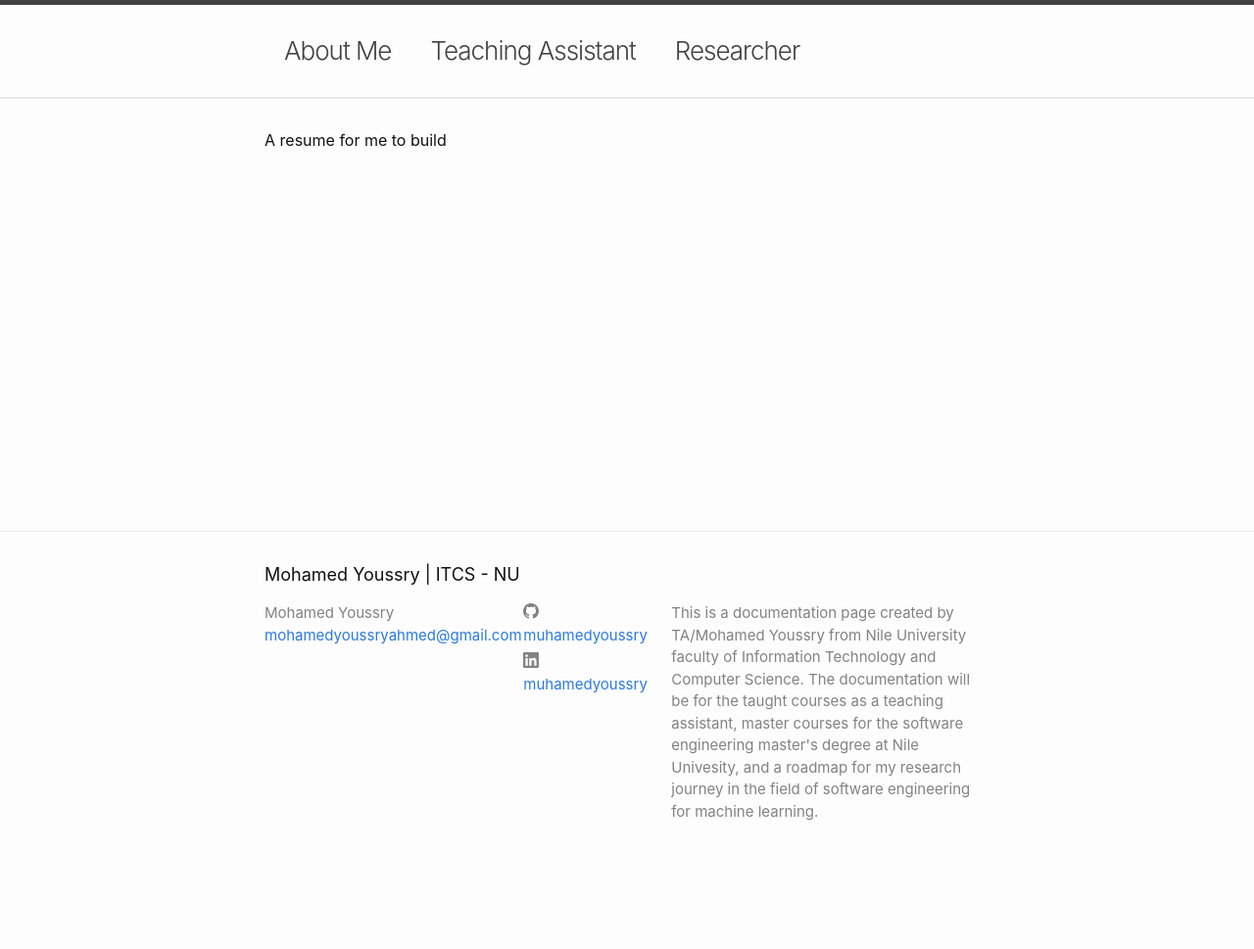
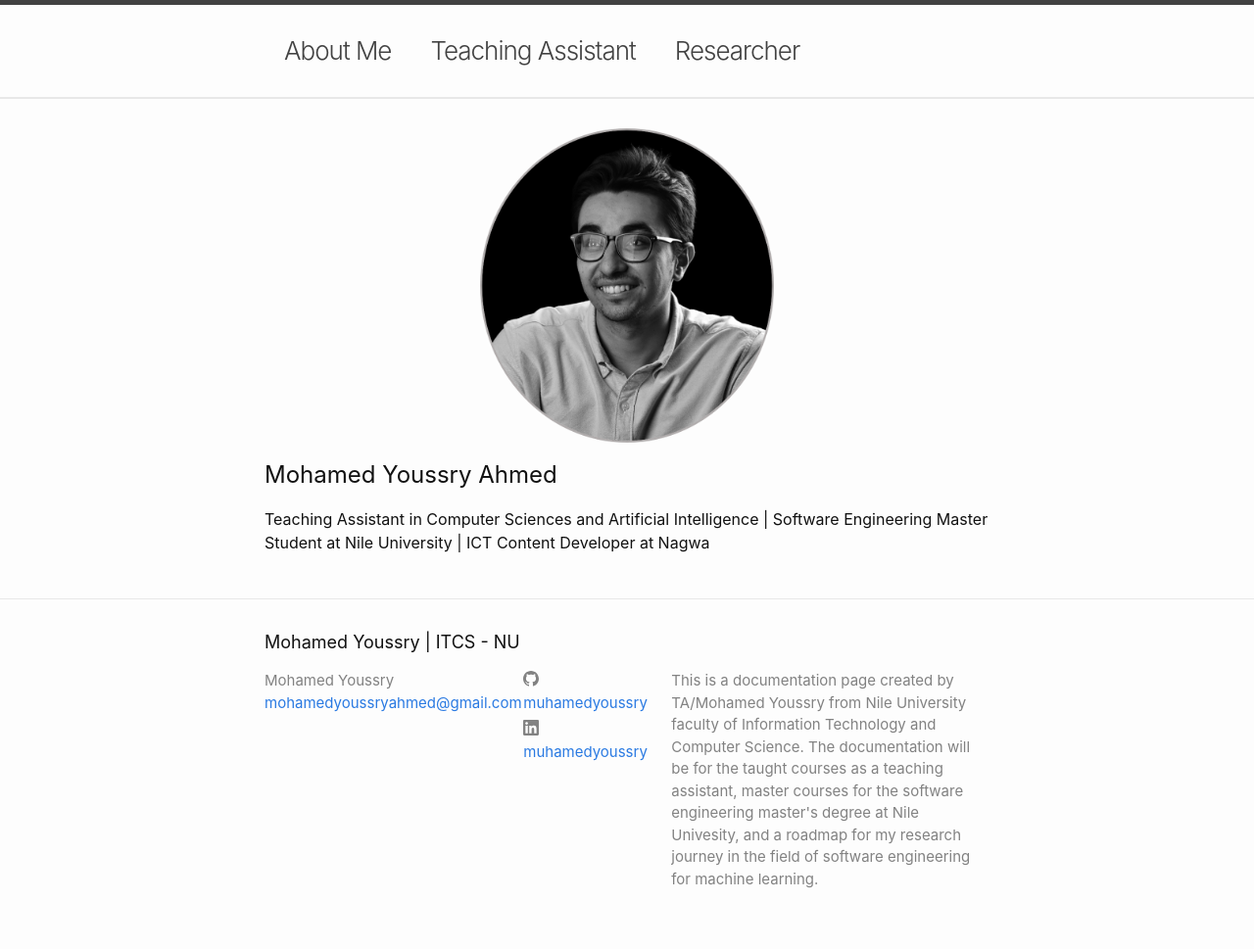
Before and after one commit to NU-TAs-MY/NU-TAs-MY.github.io, a Jekyll site: the page built from index.md, in a window 1280 px wide. Shown: the whole page at 98% size. Built offline with Jekyll 4.4.1, drawn with Linux system fonts in a browser that asks for light colours; before the commit the page ends 900 px from its top, so only the background shows below that.

Commit message:
adding my resume

```diff
--- a/index.md
+++ b/index.md
@@ -6,4 +6,7 @@ layout: home
 title: About Me
 ---
 
-A resume for me to build
+<p align="center"><img src="./roundedPhoto.png" alt="avatar" width="300"></p>
+
+## Mohamed Youssry Ahmed
+Teaching Assistant in Computer Sciences and Artificial Intelligence | Software Engineering Master Student at Nile University | ICT Content Developer at Nagwa
```
Also changed, not shown: ta_pages/csci112.md (added, +8 -0 lines), ta_pages/csci221.md (added, +8 -0 lines), ta_pages/csci311.md (added, +8 -0 lines), roundedPhoto.png (added).
